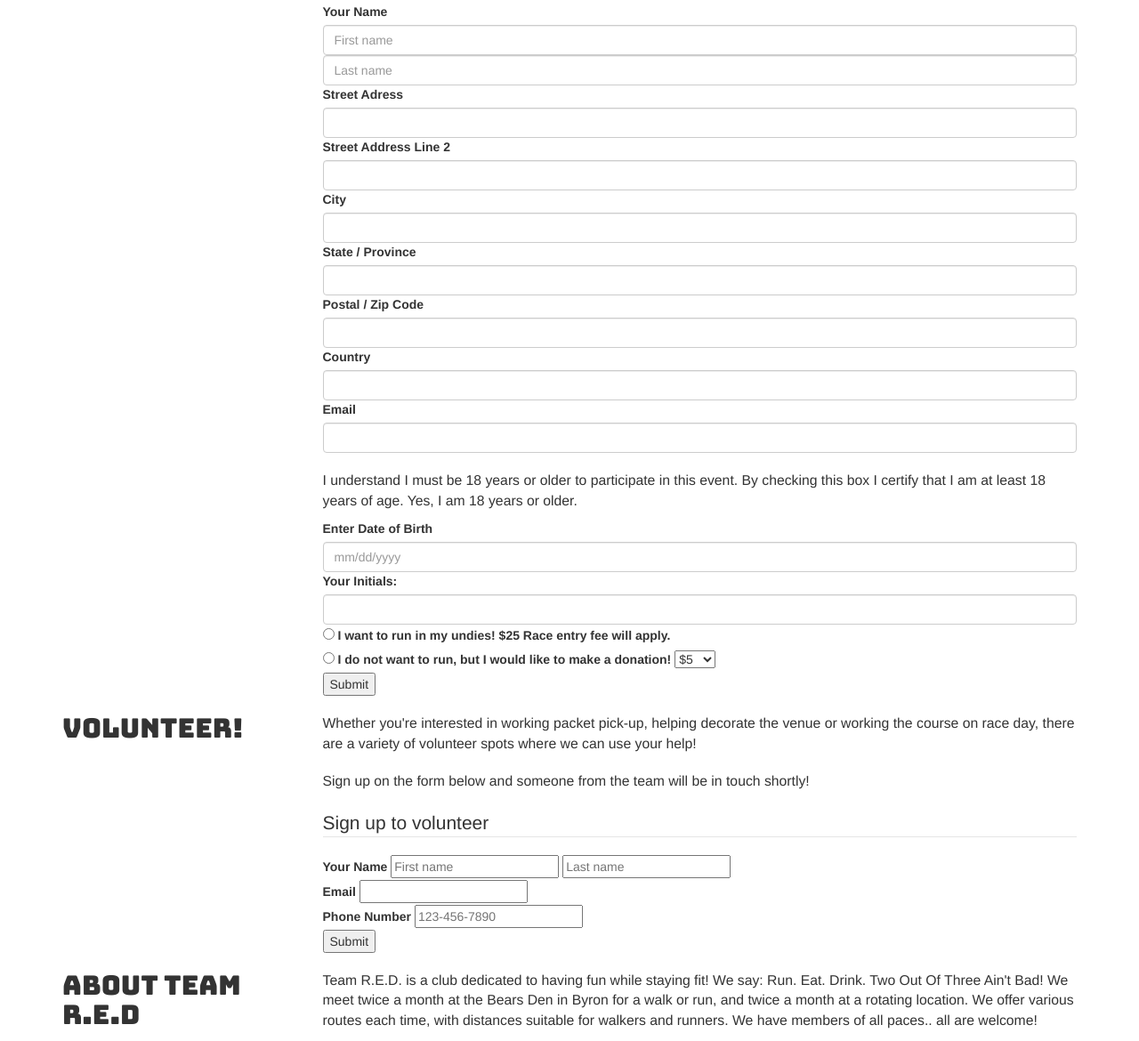
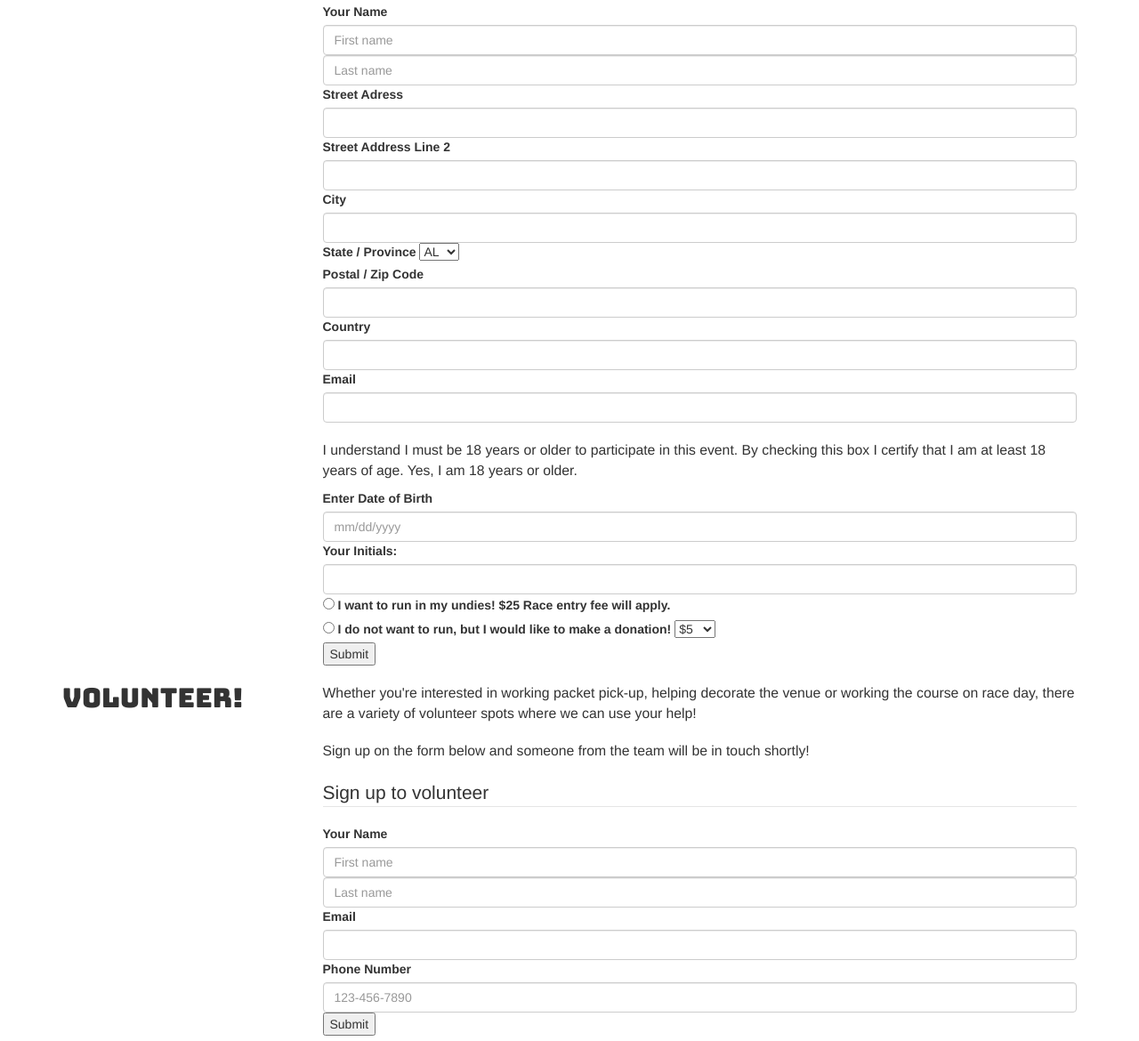
Before and after one commit to dmp3579/Team-R.E.D-Undie-Mile, a plain HTML site: page index.html in a window 1280 px wide. Shown: the part 768-1938 px from the top of the page at 89% size. Drawn offline with nearby package versions, Linux system fonts and the light colour scheme.

Commit message:
Working on branch B, added form-control class to fields under sign up to volunteer. Changed input tag to select tag for State/Province

```diff
--- a/index.html
+++ b/index.html
@@ -122,7 +122,58 @@
 							</div>
 							<div>
 								<label>State / Province</label>
-								<input type="text" class="form-control">
+								<select>
+									<option>AL</option>
+									<option>AK</option>
+									<option>AZ</option>
+									<option>AR</option>
+									<option>CA</option>
+									<option>CO</option>
+									<option>CT</option>
+									<option>DE</option>
+									<option>FL</option>
+									<option>GA</option>
+									<option>HI</option>
+									<option>ID</option>
+									<option>IL</option>
+									<option>IN</option>
+									<option>IA</option>
+									<option>KS</option>
+									<option>KY</option>
+									<option>LA</option>
+									<option>ME</option>
+									<option>MD</option>
+									<option>MA</option>
+									<option>MI</option>
+									<option>MN</option>
+									<option>MS</option>
+									<option>MO</option>
+									<option>MT</option>
+									<option>NE</option>
+									<option>NV</option>
+									<option>NH</option>
+									<option>NJ</option>
+									<option>NM</option>
+									<option>NY</option>
+									<option>NC</option>
+									<option>ND</option>
+									<option>OH</option>
+									<option>OK</option>
+									<option>OR</option>
+									<option>PA</option>
+									<option>RI</option>
+									<option>SC</option>
+									<option>SD</option>
+									<option>TN</option>
+									<option>TX</option>
+									<option>UT</option>
+									<option>VT</option>
+									<option>VA</option>
+									<option>WA</option>
+									<option>WV</option>
+									<option>WI</option>
+									<option>WY</option>
+								</select>
 							</div>
 							<div>
 								<label>Postal / Zip Code</label>
@@ -187,16 +238,16 @@
 							<legend>Sign up to volunteer</legend>
 								<div>
 									<label>Your Name</label>
-									<input type="text" placeholder="First name">
-									<input type="text" placeholder="Last name">
+									<input type="text" class="form-control" placeholder="First name">
+									<input type="text" class="form-control" placeholder="Last name">
 								</div>
 								<div>
 									<label>Email</label>
-									<input type="text">
+									<input type="text" class="form-control">
 								</div>
 								<div>
 									<label>Phone Number</label>
-									<input type="text" placeholder="123-456-7890">
+									<input type="text" class="form-control" placeholder="123-456-7890">
 								</div>
 								<div>
 									<button>Submit</button>
```
